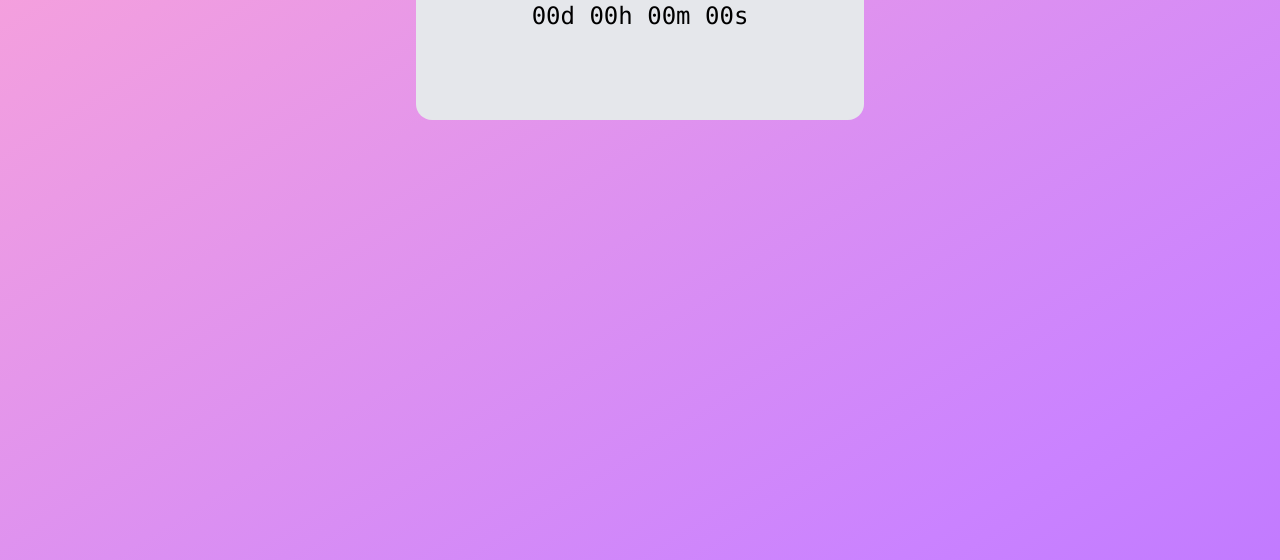
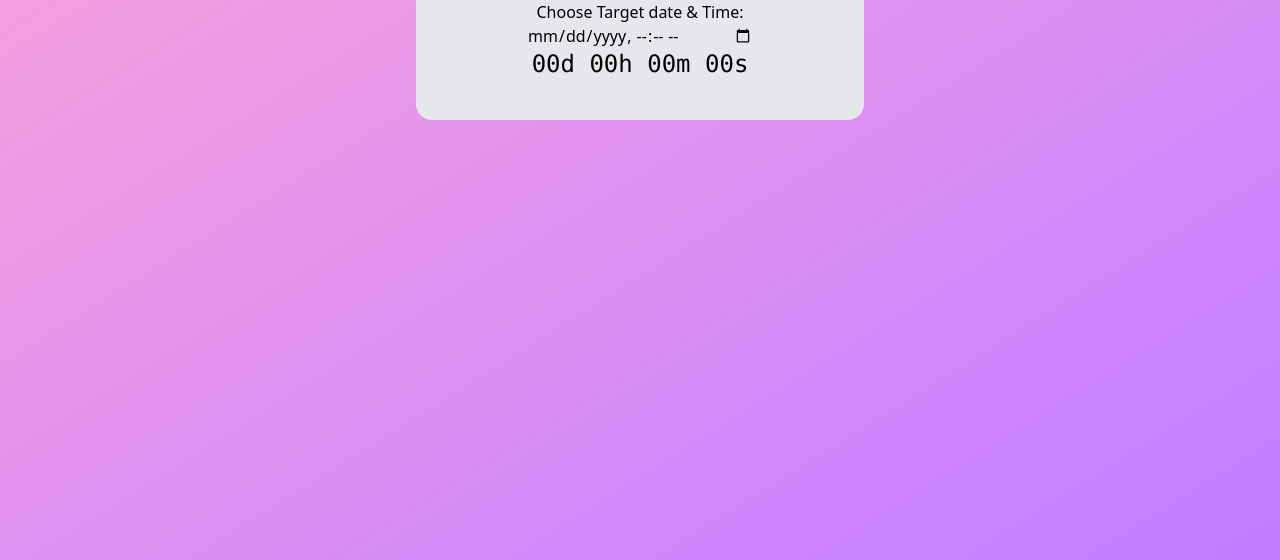
Before and after one commit to Munezero26200/Countdown-Timer, a plain HTML site: page index.html in a window 1280 px wide. Shown: the part 240-800 px from the top of the page. Drawn offline with nearby package versions, Linux system fonts and the light colour scheme.

Commit message:
Here is countdown which allow user to pick targetdate

```diff
--- a/index.html
+++ b/index.html
@@ -8,6 +8,10 @@
 <body class="bg-gradient-to-br from-pink-300 to-purple-400  flex items-centers justify-center">
     <div class="bg-gray-200 p-8  max-w-md w-full text-center rounded-2xl h-1/4 mt-40 ">
         <p class="text-2xl font-semibold text-gray-800 mb-4 font-serif">Countdown Timer</p>
+        <div>
+            <label >Choose Target date & Time:</label>
+                  <input type="datetime-local" id="targetDate class=rounded-2xl px-4 py-2 border broder-gray-400">
+        </div>
         <div id="countdown" class=" text-2xl font-mono">00d 00h 00m 00s</div>
     </div>
     <script scr="countdown.js"></script>
```
